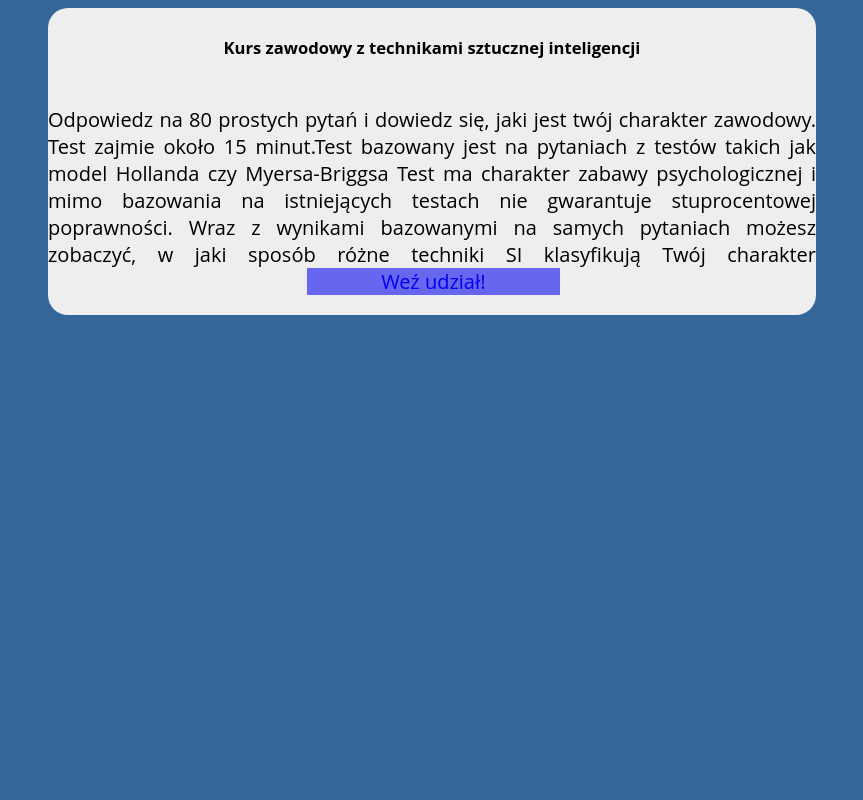
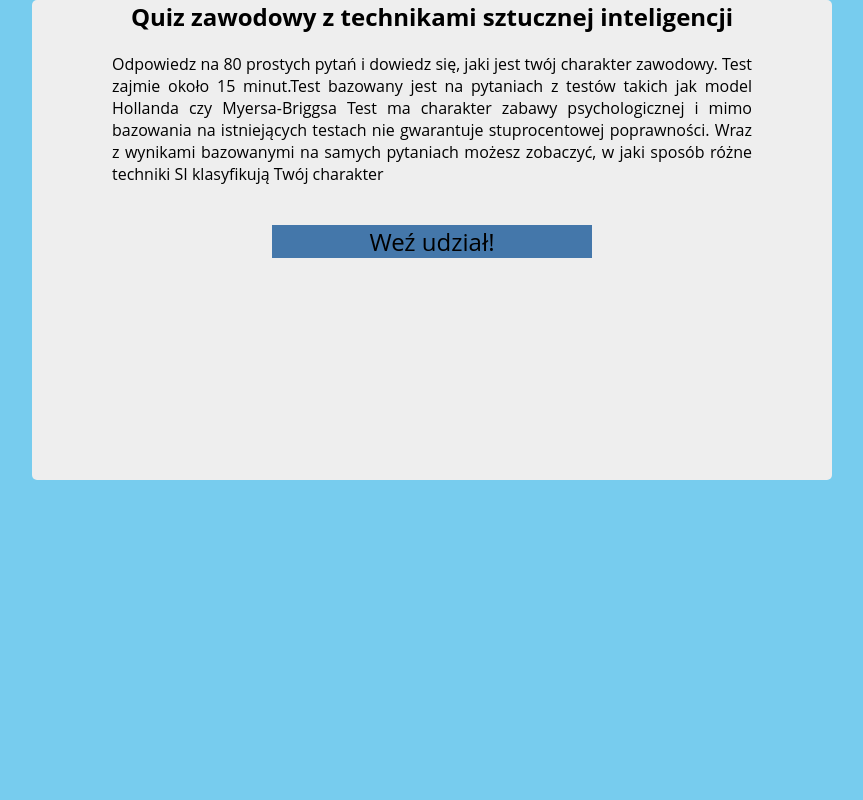
Before and after one commit to Zantyr/dissertation, a Flask app: page / in a window 1280 px wide. Shown: the whole page, without its empty margins (208-1071 px from the left). Run offline with Flask 2, Linux system fonts and the light colour scheme; parts of the project's set-up code (start-up, migrations or seed data) failed here and were passed over.

Commit message:
Dodane templejty

```diff
--- a/src/main.py
+++ b/src/main.py
@@ -16,7 +16,7 @@ def MBTI(t):
                 ' J' if t[3] > 0 else (' P' if t[3] < 0 else " (JP)")])
 
 def JSfy_list(l):
-    return str(l)
+    return "[\"{}\"]".format('","'.join([x.encode('utf-8') for x in l])).decode('utf-8')
 
 @app.route('/quiz')
 def main():
@@ -27,9 +27,11 @@ def main():
             questions.append((q,a,b))
     q,a,b=map(lambda x:list(x),zip(*questions))
     q,a,b=map(lambda x:list(x),zip(*questions))
-    q = map(lambda x:x.encode('utf-8'),q)
-    a = map(lambda x:x.encode('utf-8'),a)
-    b = map(lambda x:x.encode('utf-8'),b)
+    q = map(lambda x:x.decode('utf-8'),q)
+    a = map(lambda x:x.decode('utf-8'),a)
+    b = map(lambda x:x.decode('utf-8'),b)
+    for i in q:
+        print i
     data = "var questions=" + JSfy_list(q) + "\nvar answersA=" + JSfy_list(a) + "\nvar answersB=" + JSfy_list(b)
     return flask.render_template('quiz.html',data=data,target='/results')
 
@@ -85,7 +87,7 @@ def results():
     prediction = map(lambda x:{'job':jobs[x['job']] if type(x['job'])!=tuple else MBTI(x['job']),'model':x['model']},prediction)
     line = prediction + list(ans)
     with open('static/logresults','aw') as f:
-        f.write(JSfy_list(line)+'\n')
+        f.write(str(line)+'\n')
     return flask.render_template('result.html',prediction=prediction)
 
 if __name__=="__main__":
--- a/src/templates/main.html
+++ b/src/templates/main.html
@@ -2,58 +2,70 @@
 <meta charset='utf-8'>
 <style>
 body{
+	margin: 0;
 	padding: 0;
-	background: #369;
+	background: #7ce;
 	font-family:"Open Sans",sans;
-    font-size:20;
-}
-.content
-{
-	position: absolute;
-	left:20%;
-	background-color:#eee;
-	text-align:justify;
-	width:60%;
-	border-radius: 1em;
-	border-style:hidden;
-}
-.content h5
-{
+	height:90vh;}
+#maindiv{
+	margin: 0 auto;
+	padding:0;
+	width:50em;
+	height:30em;
+	background:#eee;
+	border: 0;
+	border-radius: 5px;}
+#questionbox{
+	margin: 0.5em 0 -0.5em 0.5em;
+	padding: 0;
+	width: 24em;
+	background: #47a;
+	font-size: 2em;
+	font-weight: bold;
+	display: inline-block;
+	height:6em;
+	border: 0;
+	border-radius:5px;}
+a{
+	margin: 0;
+	padding: 0;
+	text-decoration: none;
+	color:#000;}
+h2{
 	text-align:center;
 }
+.text{
+	width:80%;
+	text-align: justify;
+	margin-left: 10%;
+}
 .spacer{
-	display:inline-block;
-	padding:0;
-	border:0;
-	width:33%;
-	max-width:33%;
-}
-.button-link{
-	padding: 30px 0;
-	text-align:center;
+	margin-left:30%;
+	margin-top:5%;
+	width:40%;
 }
 .button{
-	background-color:#66e;
+	background-color: #47a;
+	text-align:center;
+	padding: 10px auto;
+	font-size:24;
 }
-.text{border-style:hidden;padding: 1em 0 1em 0;}
-a {text-decoration: none;}
 </style>
 </head>
 
 <body>
 <div id="maindiv">
-	<div class='content'>
-<h5>Kurs zawodowy z technikami sztucznej inteligencji</h2>
+	<div class='questionbox'>
+			<h2>Quiz zawodowy z technikami sztucznej inteligencji</h2>
 			<div class=text>Odpowiedz na 80 prostych pytań i dowiedz się, jaki jest twój charakter zawodowy.
 			Test zajmie około 15 minut.Test bazowany jest na pytaniach z testów takich jak model Hollanda czy Myersa-Briggsa
 			Test ma charakter zabawy psychologicznej i mimo bazowania na istniejących testach nie gwarantuje stuprocentowej poprawności.
 			Wraz z wynikami bazowanymi na samych pytaniach możesz zobaczyć, w jaki sposób różne techniki SI klasyfikują Twój charakter
-<div class=spacer></div>
+			</div>
 			<div class=spacer><div class='button-box'>
 					<a href='/quiz' class='button-link'><div class='button'>Weź udział!</div></a>
 			</div>
 	</div>
 </div>
 </div>
-</div>
 </body></html>
```
Also changed, not shown: src/templates/quiz.html (+29 -8 lines), src/templates/result.html (+48 -4 lines), 1 other file. Lines whose indentation alone changed are shown as unchanged.
